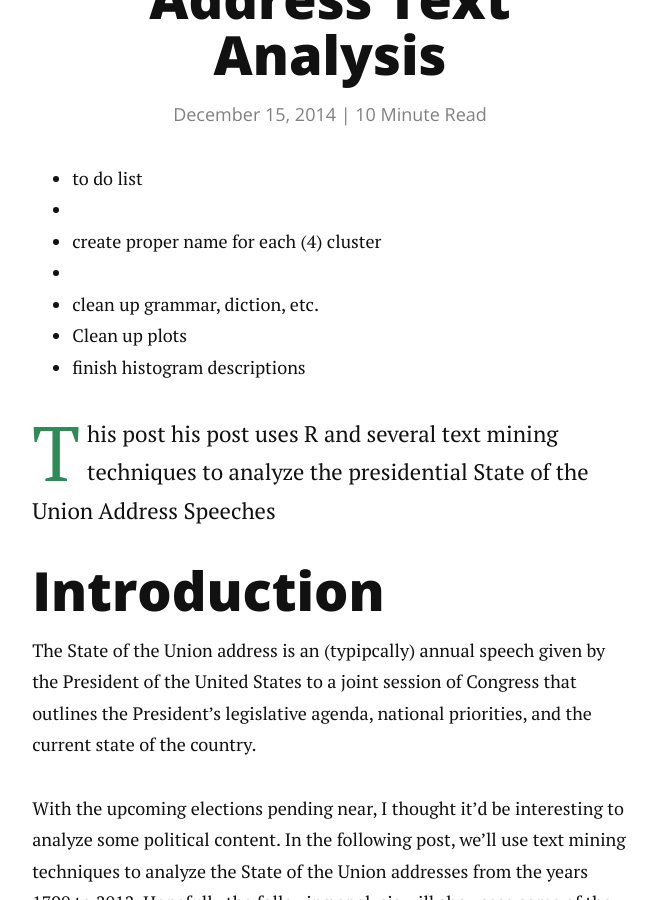
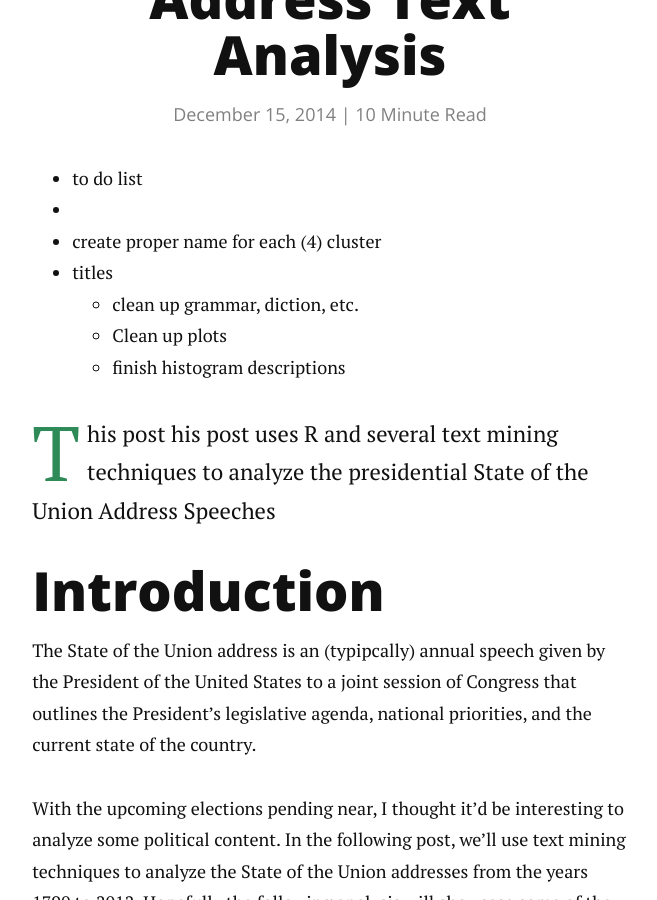
Before and after one commit to jwilber/old_website, a Jekyll site: the page built from _posts/2014-12-12-figure-with-caption.markdown, in a window 1280 px wide and 900 px high, scrolled down 389 px. Shown: the whole window, without its empty margins (310-967 px from the left). Built offline with Jekyll 4.4.1, drawn with Linux system fonts in a browser that asks for light colours; nearby versions of some CDN libraries.

Commit message:
Update 2014-12-12-figure-with-caption.markdown

```diff
--- a/_posts/2014-12-12-figure-with-caption.markdown
+++ b/_posts/2014-12-12-figure-with-caption.markdown
@@ -8,7 +8,7 @@ theme: cosmo
 - to do list
 -
 - create proper name for each (4) cluster
--
+- titles
   - clean up grammar, diction, etc.
   - Clean up plots
   - finish histogram descriptions
```
